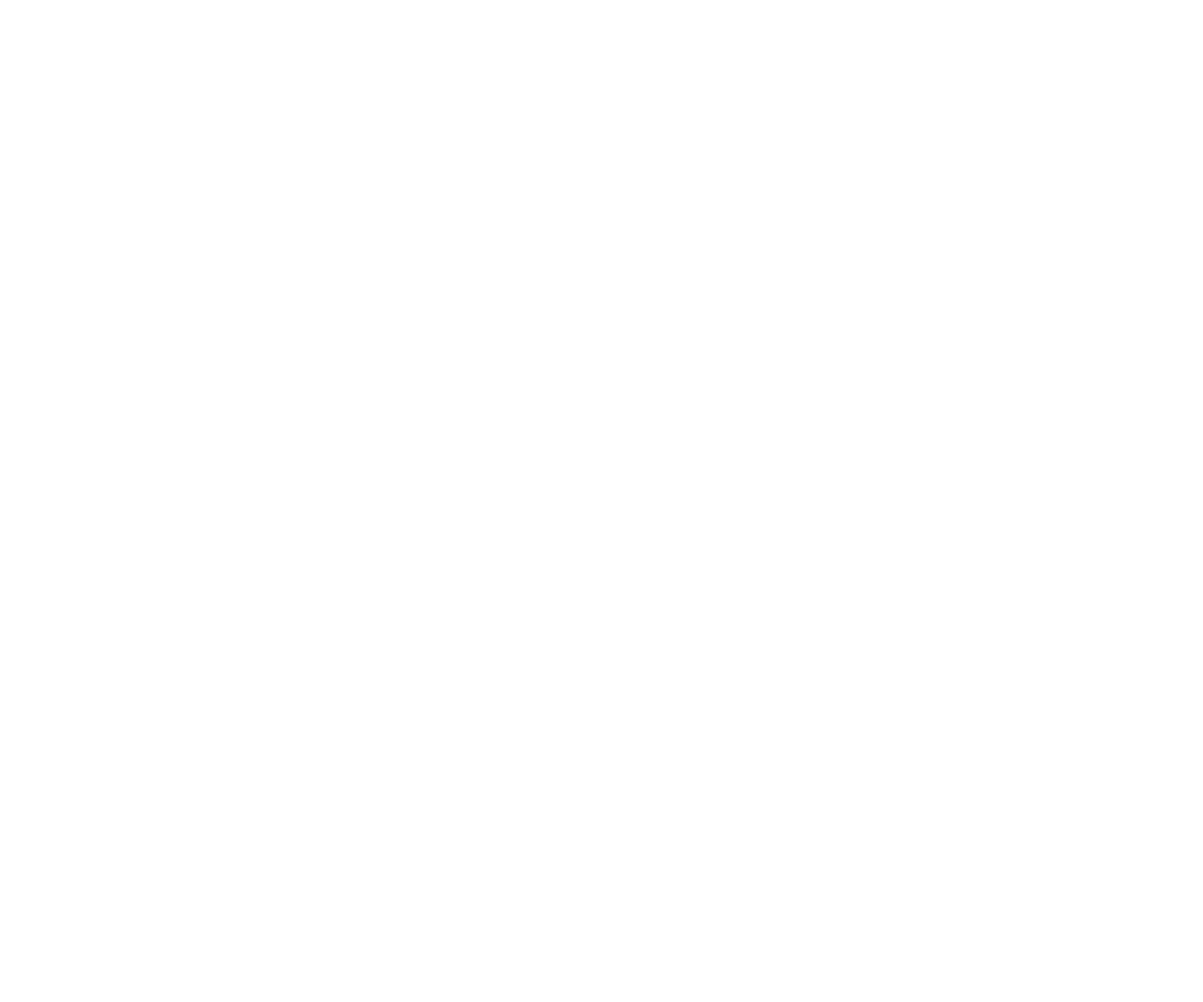
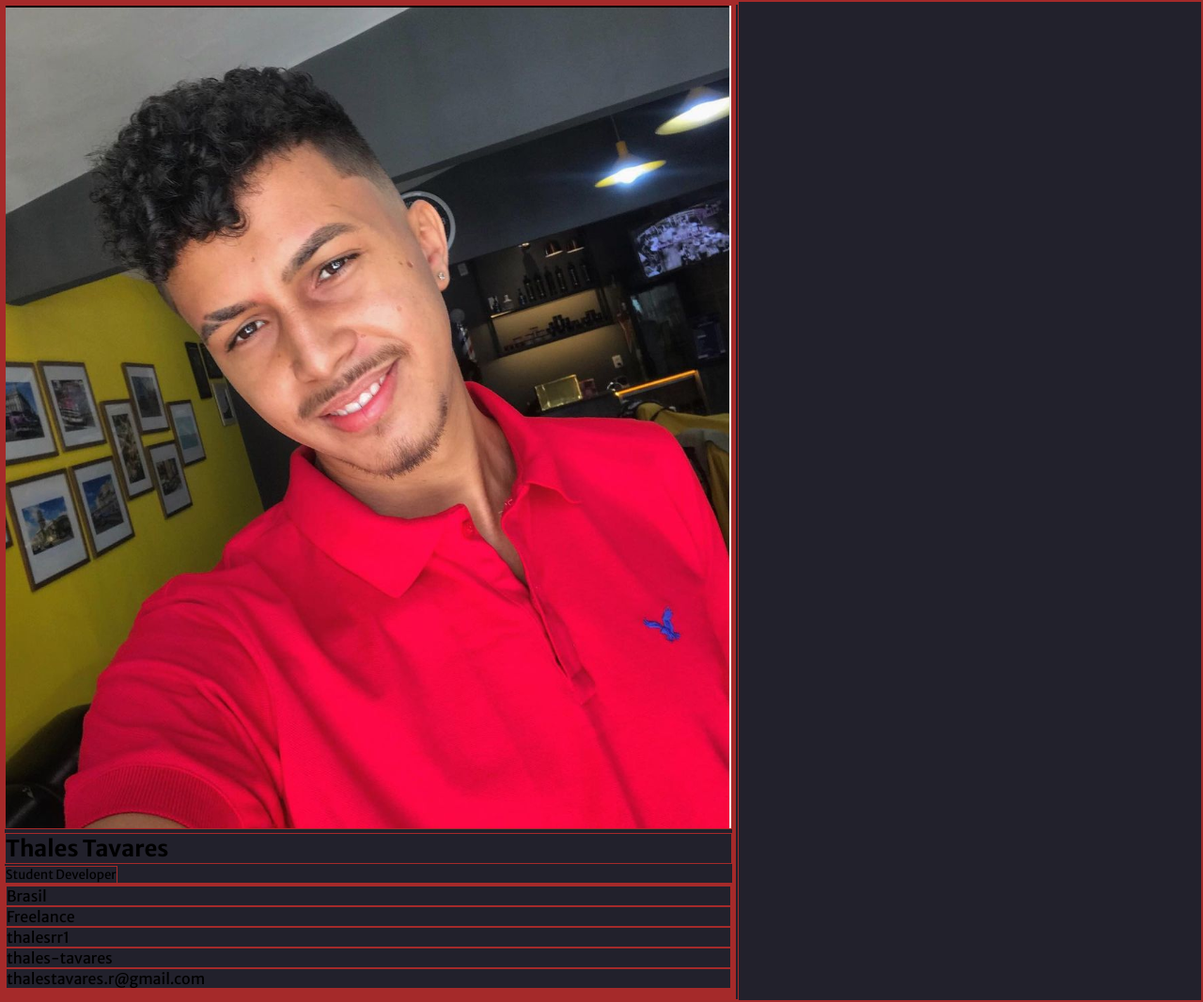
Before and after one commit to thalesrr1/portfolio-rktst, a plain HTML site: page index.html in a window 1280 px wide. Shown: the whole page at 94% size. Before the commit the page ends 800 px from the top, so only its background shows below. Drawn offline with Linux system fonts and the light colour scheme.

Commit message:
alteração de fonte e adicionando informacoes html

```diff
--- a/index.html
+++ b/index.html
@@ -1,28 +1,50 @@
 <!DOCTYPE html>
-<html lang="en">
+<html lang="pt-br">
   <head>
-    <meta charset="UTF-8">
-    <meta http-equiv="X-UA-Compatible" content="IE=edge">
-    <meta name="viewport" content="width=device-width, initial-scale=1.0">
-    <link rel="stylesheet" href="style.css">
-    <title>Document</title>
+    <meta charset="UTF-8" />
+    <meta http-equiv="X-UA-Compatible" content="IE=edge" />
+    <meta name="viewport" content="width=device-width, initial-scale=1.0" />
+    <link rel="stylesheet" href="style.css" />
+    <link rel="preconnect" href="https://fonts.googleapis.com" />
+    <link rel="preconnect" href="https://fonts.gstatic.com" crossorigin />
+    <link
+      href="https://fonts.googleapis.com/css2?family=Merriweather+Sans:wght@400;500;700&display=swap"
+      rel="stylesheet"
+    />
+    <title>Portfólio Thales Tavares</title>
   </head>
   <body>
-
     <!-- -->
     <aside>
       <div class="container-aside">
-        <div class="box-aside1"></div>
-        <div class="box-aside2"></div>
-        <div class="box-aside3"></div>
-        <div class="box-aside4"></div>
-    </div> <!--fim div container-->
+        <div class="boxaside">
+          <img
+            src="Screenshot from 2022-10-24 23-34-19.png"
+            alt="Image Profile"
+          />
+          <h1>Thales Tavares</h1>
+          <small>Student Developer</small>
+        </div>
+        <div class="boxaside">
+          <ul>
+            <li>Brasil</li>
+            <li>Freelance</li>
+            <li>thalesrr1</li>
+            <li>thales-tavares</li>
+            <li>thalestavares.r@gmail.com</li>
+            <li></li>
+            <li></li>
+          </ul>
+        </div>
+        <div class="boxaside"></div>
+        <div class="boxaside"></div>
+      </div>
+      <!--fim div container-->
     </aside>
 
     <!-- -->
     <main>
-
+      <div class=""></div>
     </main>
-
   </body>
 </html>
--- a/style.css
+++ b/style.css
@@ -0,0 +1,14 @@
+* {
+    border: 1px solid brown;
+    margin: 0;
+    padding: 0;
+    vertical-align: baseline;
+    list-style: none;
+    box-sizing: border-box;
+}
+body {
+    background-color: #22212C;
+    display: flex;
+    font-family: Merriweather Sans ;
+    font-weight: 400, 500, 700 ;
+}
```
Also changed, not shown: Screenshot from 2022-10-24 23-34-19.png (added). Lines whose indentation alone changed are shown as unchanged.
